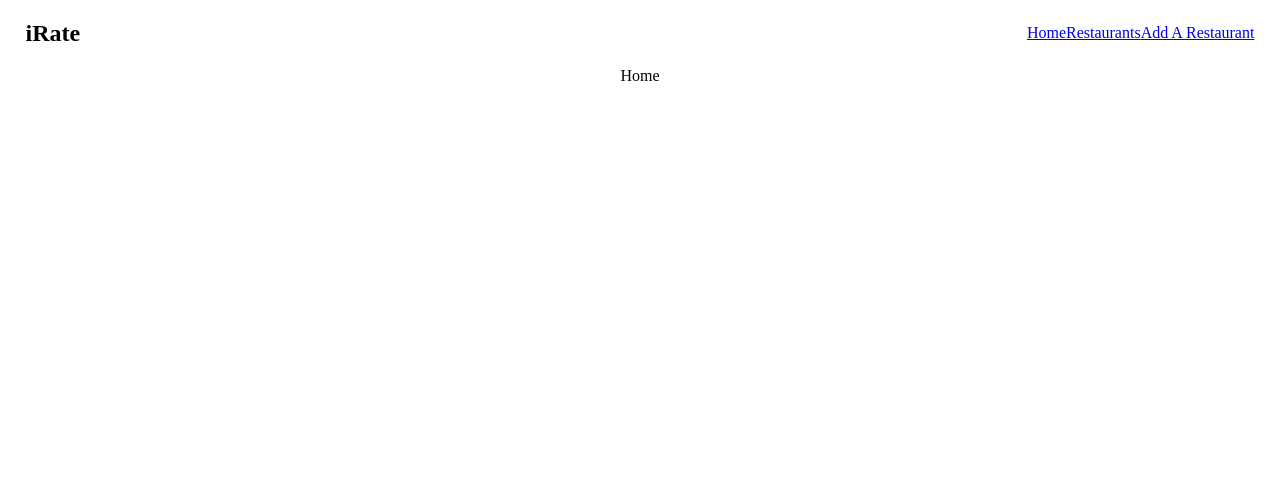
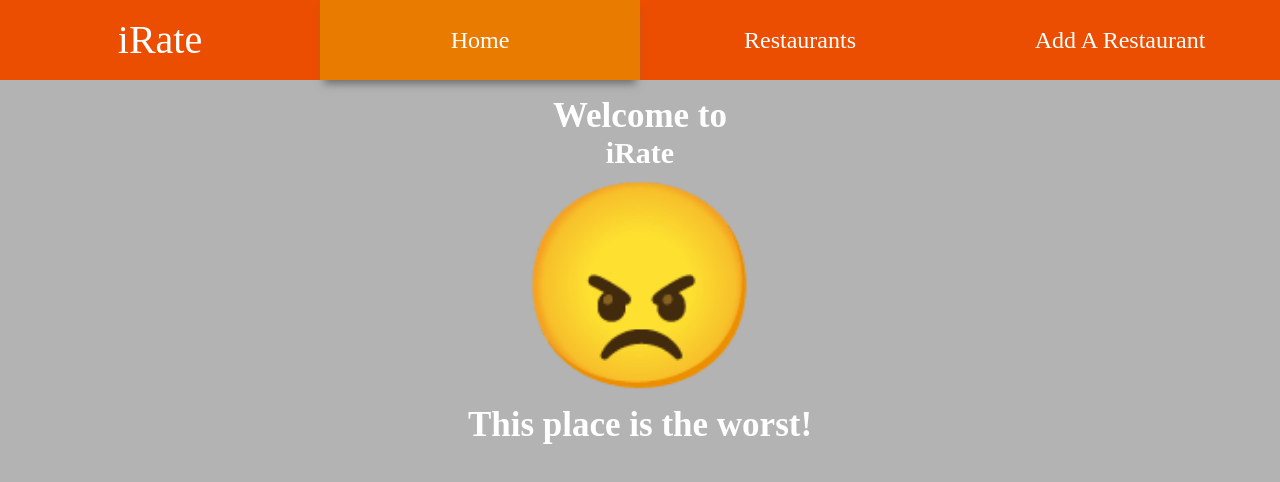
Before and after one commit to scubastove4/MERN-code-along, a React (Create React App) app in the folder client/: page / in a window 1280 px wide. Shown: the top 482 px of the page. Built offline with nearby package versions, Linux system fonts and the light colour scheme; no server answers.

Commit message:
copy updates from class (styling, Home, Nav, & App.js changes)

```diff
--- a/client/src/App.css
+++ b/client/src/App.css
@@ -1,14 +1,124 @@
-body {
+* {
   margin: 0;
   padding: 0;
+}
+
+.app {
   text-align: center;
+  height: 100vh;
+  font-family: 'Nanum Brush Script', cursive;
+}
+
+.nav-links > a {
+  font-size: 3vh;
+
+  display: flex;
+  justify-content: center;
+  align-items: center;
+}
+
+.nav-links > a,
+#logo > a {
+  color: #ffffff;
+  text-decoration: none;
+  width: 25vw;
+  height: 10vh;
+  user-select: none;
+}
+
+.nav-links > a:hover,
+#logo > a:hover {
+  color: #ffcc00;
 }
 
 nav {
+  background-color: #eb4d01;
+  color: #ffffff;
+  height: 10vh;
+
   display: flex;
-  flex-direction: row;
+  align-items: center;
+  justify-content: space-around;
+}
+
+.nav-links {
+  width: 75vw;
+  display: flex;
   justify-content: space-between;
   align-items: center;
+  font-size: 30px;
+  text-decoration: none;
+  cursor: pointer;
+}
 
-  margin: 0 2%;
+.active {
+  background-color: #e97b00;
+  box-shadow: 0 8px 8px -4px rgb(113, 113, 113);
 }
+
+#logo {
+  font-family: 'Frijole', cursive;
+  font-size: 40px;
+  width: 25vw;
+  height: 10vh;
+  line-height: 10vh;
+  padding: 20px;
+}
+
+#emoji {
+  font-size: 200px;
+  cursor: pointer;
+  text-decoration: none;
+  user-select: none;
+}
+
+.page {
+  background-color: #b3b3b3;
+  height: 88vh;
+  padding-top: 2vh;
+}
+
+.home > h1 {
+  color: white;
+  font-size: 35px;
+}
+
+#home-logo {
+  font-family: 'Frijole', cursive;
+  font-size: 30px;
+}
+
+.restaurant-card {
+  background-color: #d6d6d6;
+  border: 2px #000000 solid;
+  border-radius: 15px 40px;
+  box-shadow: 10px 10px 5px #969696;
+  width: 40vw;
+  max-width: 400px;
+  height: 10vh;
+  min-height: 125px;
+  margin: 10px;
+
+  display: flex;
+  flex-direction: column;
+  align-items: center;
+  justify-content: center;
+
+  font-size: 25px;
+}
+
+.restaurant-card:hover {
+  background-color: #ffcc00;
+  border: 2px #eb4d01 solid;
+  border-radius: 15px;
+
+  color: black;
+  cursor: pointer;
+}
+
+.flex {
+  display: flex;
+  flex-wrap: wrap;
+  align-items: center;
+  justify-content: center;
+}
--- a/client/src/App.js
+++ b/client/src/App.js
@@ -1,4 +1,4 @@
-import NavBar from './components/NavBar'
+import Nav from './components/Nav'
 import { Routes, Route } from 'react-router-dom'
 import { useState, useEffect } from 'react'
 import axios from 'axios'
@@ -14,6 +14,7 @@ import { BASE_URL } from './globals'
 import './App.css'
 
 const App = () => {
+  const [anger, setAnger] = useState('😠')
   const [restaurants, setRestaurants] = useState([])
 
   useEffect(() => {
@@ -24,26 +25,39 @@ const App = () => {
     getRestaurants()
   }, [])
 
+  const toggleEmoji = () => {
+    if (anger === '😠') {
+      setAnger('😡')
+    } else if (anger === '😡') {
+      setAnger('🤬')
+    } else if (anger === '🤬') {
+      setAnger('😠')
+    }
+  }
+
   return (
-    <div>
+    <div className="app">
       <header>
-        <NavBar />
+        <Nav />
       </header>
       <main>
         <Routes>
-          <Route index element={<Home />} />
+          <Route
+            index
+            element={<Home toggleEmoji={toggleEmoji} anger={anger} />}
+          />
           <Route
             path="/restaurants"
             element={<RestaurantList restaurants={restaurants} />}
-          />
-          <Route
-            path="restaurants/:restaurantId"
-            element={<RestaurantDetails />}
           />
           <Route path="/add" element={<RestaurantForm />} />
           <Route
             path="/restaurants/:restaurantId/review/:reviewId"
             element={<ReviewDetails />}
+          />
+          <Route
+            path="/restaurants/:restaurantId"
+            element={<RestaurantDetails />}
           />
           <Route
             path="/restaurants/:restaurantId/review"
--- /dev/null
+++ b/client/src/components/Nav.jsx
@@ -0,0 +1,33 @@
+import { NavLink, Link } from 'react-router-dom'
+
+const Nav = () => {
+  return (
+    <nav className="flex-row">
+      <div id="logo">
+        <Link to="/">iRate</Link>
+      </div>
+      <div className="nav-links">
+        <NavLink
+          to="/"
+          className={({ isActive }) => (isActive ? 'active' : undefined)}
+        >
+          Home
+        </NavLink>
+        <NavLink
+          to="/restaurants"
+          className={({ isActive }) => (isActive ? 'active' : undefined)}
+        >
+          Restaurants
+        </NavLink>
+        <NavLink
+          to="/add"
+          className={({ isActive }) => (isActive ? 'active' : undefined)}
+        >
+          Add A Restaurant
+        </NavLink>
+      </div>
+    </nav>
+  )
+}
+
+export default Nav
--- a/client/src/components/NavBar.jsx
+++ /dev/null
@@ -1,16 +0,0 @@
-import { NavLink } from 'react-router-dom' //NavLink has some additional features that Link does not
-
-const NavBar = () => {
-  return (
-    <nav>
-      <h1>iRate</h1>
-      <div>
-        <NavLink to="/">Home</NavLink>
-        <NavLink to="/restaurants">Restaurants</NavLink>
-        <NavLink to="/add">Add A Restaurant</NavLink>
-      </div>
-    </nav>
-  )
-}
-
-export default NavBar
--- a/client/src/pages/Home.js
+++ b/client/src/pages/Home.js
@@ -1,5 +1,14 @@
-const Home = () => {
-  return <div>Home</div>
+const Home = ({ toggleEmoji, anger }) => {
+  return (
+    <section className="page home">
+      <h1>Welcome to</h1>
+      <h1 id="home-logo">iRate</h1>
+      <span id="emoji" onClick={toggleEmoji}>
+        {anger}
+      </span>
+      <h1>This place is the worst!</h1>
+    </section>
+  )
 }
 
 export default Home
```
